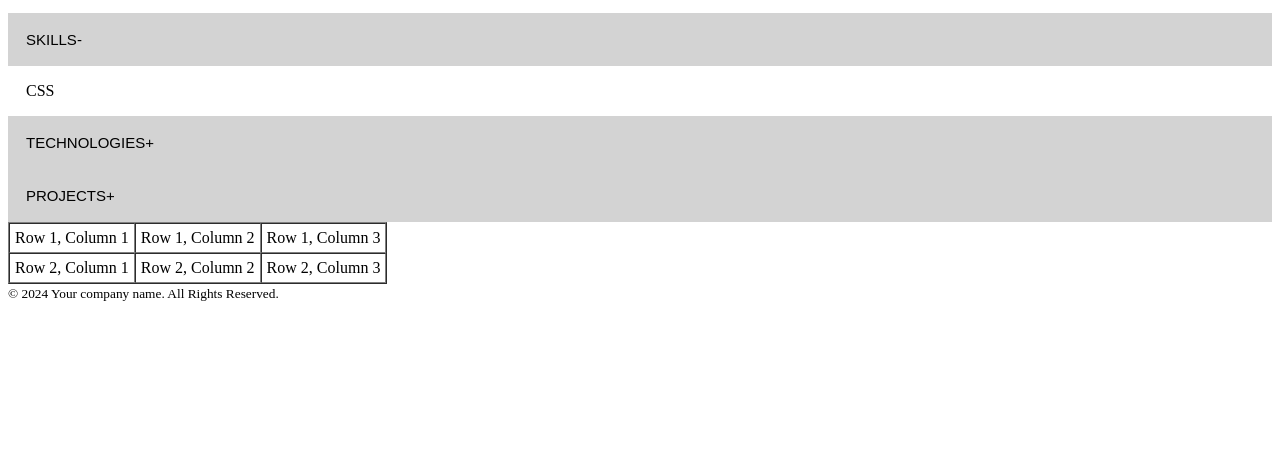
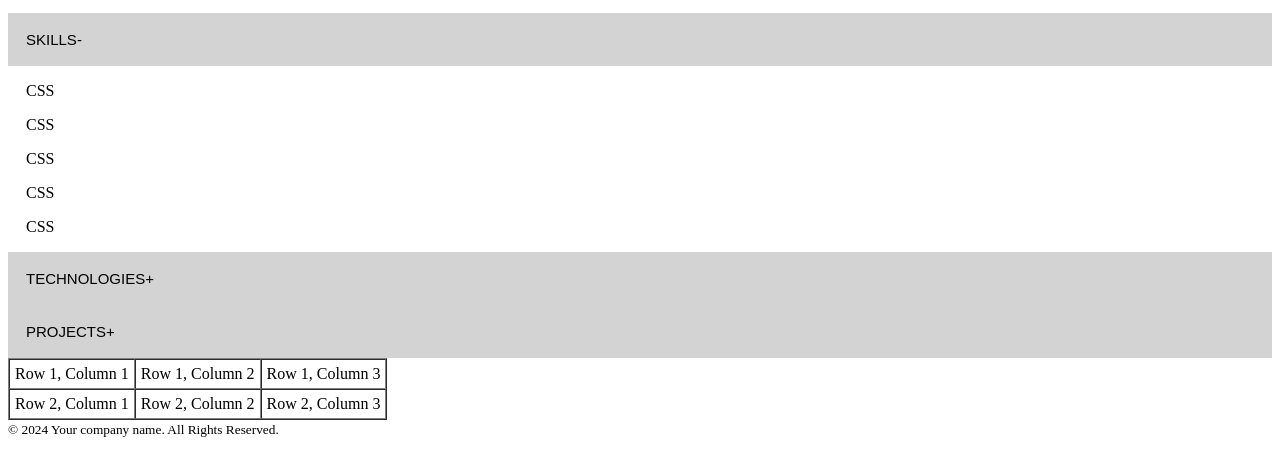
Before and after one commit to trojanpauro/trojanpauro.github.io, a plain HTML site: page index.html in a window 1280 px wide. Both pictures are taken after a click on the button "SKILLS". Shown: the part 101-576 px from the top of the page. Drawn offline with Linux system fonts and the light colour scheme.

Commit message:
Update index.html

```diff
--- a/index.html
+++ b/index.html
@@ -104,6 +104,10 @@
   <div class="accordion-panel">
 
     <p>CSS</p>
+    <p>CSS</p>
+    <p>CSS</p>
+    <p>CSS</p>
+    <p>CSS</p>
 
   </div>
 
```
